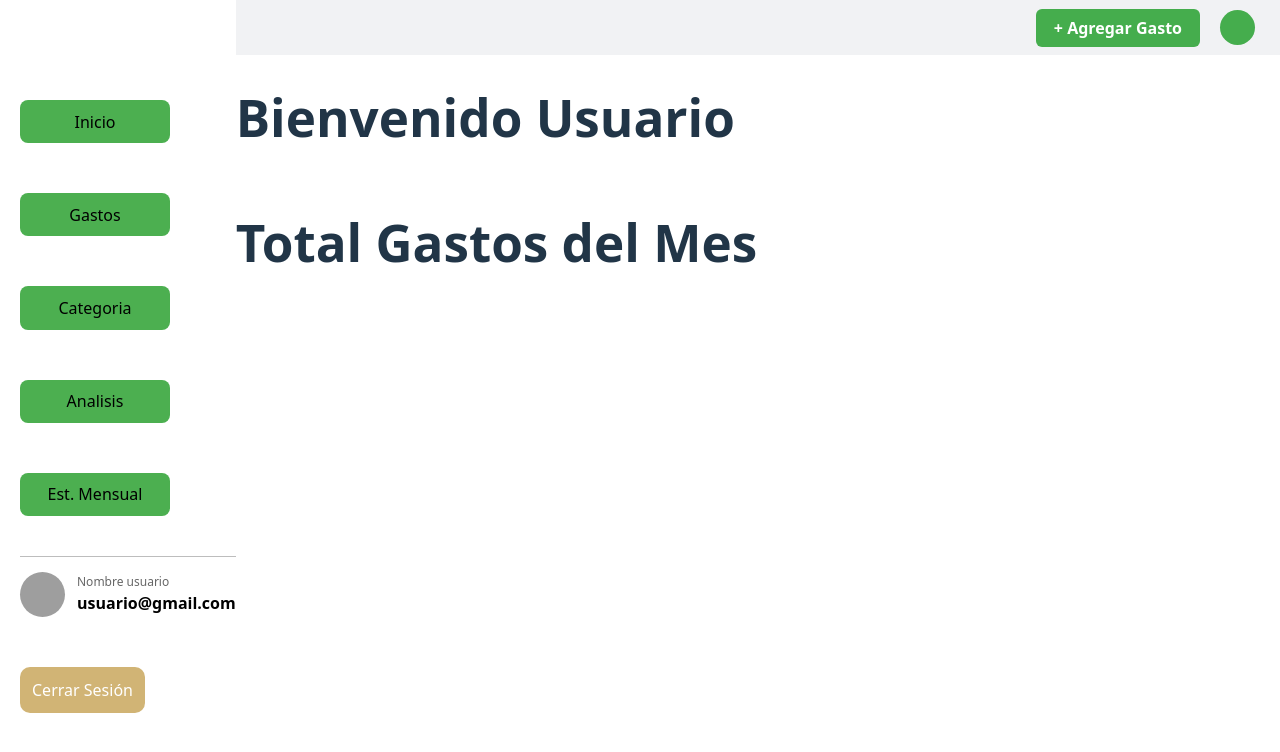
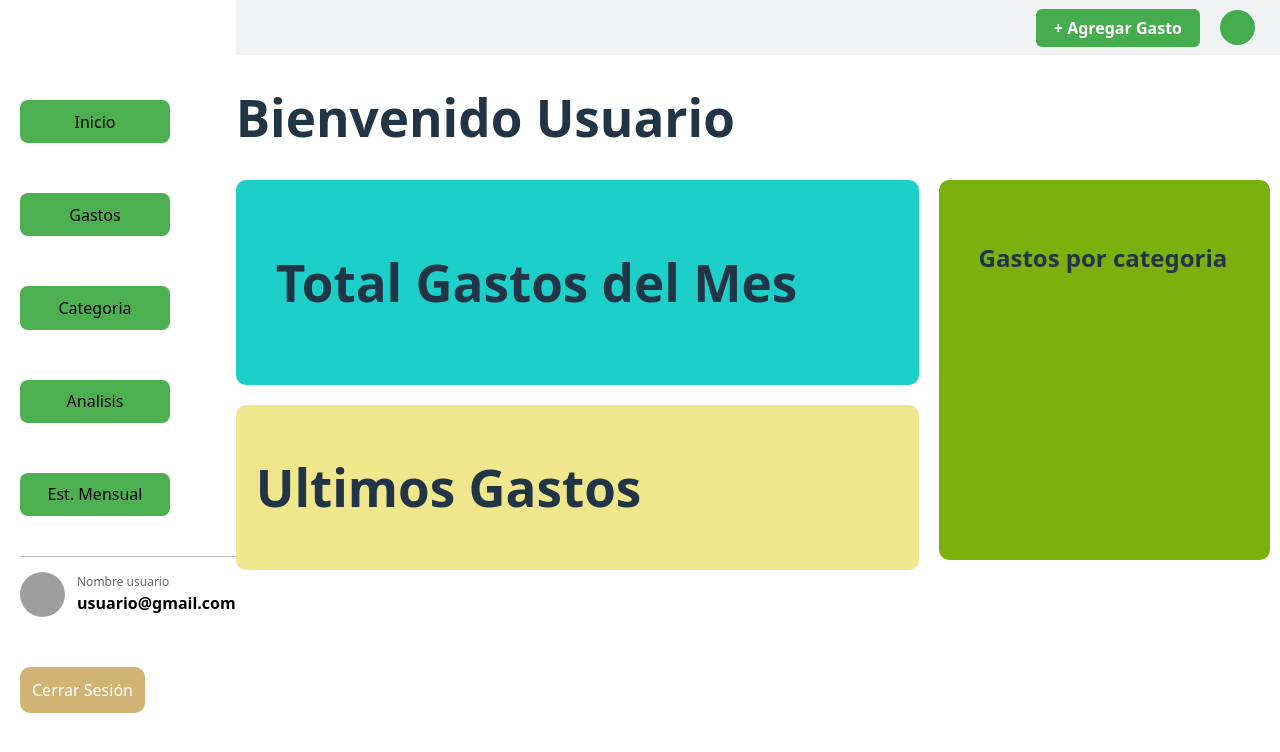
Before and after one commit to Heartsmith1/Monex, a React app in the folder Monex/frontend/: page /Home in a window 1280 px wide. Shown: the top 752 px of the page. Built offline with nearby package versions, Linux system fonts and the light colour scheme; the HTML template or start-up script is replaced by a standard one.

Commit message:
avance esqueleto pagina home

```diff
--- a/Monex/frontend/src/App.jsx
+++ b/Monex/frontend/src/App.jsx
@@ -5,6 +5,7 @@ import './css/pages/login.css'
 import './css/pages/register.css'
 import './css/components/sideBar.css'
 import './css/components/navbar.css'
+import './css/pages/home.css'
 import './css/pages/categorias.css'
 import { Categorias } from './pages/categorias/Categorias'
 import { Login } from './pages/Login/Login';
--- /dev/null
+++ b/Monex/frontend/src/css/pages/home.css
@@ -0,0 +1,45 @@
+.contenedor_graficos{
+    display: flex;
+    gap: 20px;
+    align-items: flex-start;
+}
+
+
+.box_grafico_lineal_home{
+    background: #1ccfc9;
+    padding: 40px;
+    flex: 2;
+    border-radius: 10px;
+}
+
+
+.box_grafico_torta_home{
+    background: #7bb10d;
+    padding: 40px;
+    flex: 1;
+    height: 300px;
+    margin-right: 10px;
+    border-radius: 10px;
+}
+
+.layout_home{
+    display: flex;
+    gap: 20px;
+}
+
+.col_izquierda{
+    flex: 2;
+    display: flex;
+    flex-direction: column;
+    gap: 20px;
+}
+
+.col_derecha{
+    flex: 1;
+}
+
+.contendor_ultimos_gastos{
+    background: khaki;
+    padding: 20px;
+    border-radius: 10px;
+}
--- a/Monex/frontend/src/pages/home/Home.jsx
+++ b/Monex/frontend/src/pages/home/Home.jsx
@@ -10,12 +10,28 @@ export function Home() {
                 <Navbar />
                 <h1>Bienvenido Usuario</h1>
 
-                <div className="box_grafico_lineal_home">
-                    <h1>Total Gastos del Mes</h1>
+                <div className="layout_home">
 
+                    {/* IZQUIERDA */}
+                    <div className="col_izquierda">
+                        <div className="box_grafico_lineal_home">
+                            <h1>Total Gastos del Mes</h1>
+                        </div>
 
+                        <div className="contendor_ultimos_gastos">
+                            <h1>Ultimos Gastos</h1>
+                        </div>
+                    </div>
+
+                    {/* DERECHA */}
+                    <div className="col_derecha">
+                        <div className="box_grafico_torta_home">
+                            <h2>Gastos por categoria</h2>
+                        </div>
+                    </div>
 
                 </div>
+
             </div>
         </div>
     );
```
